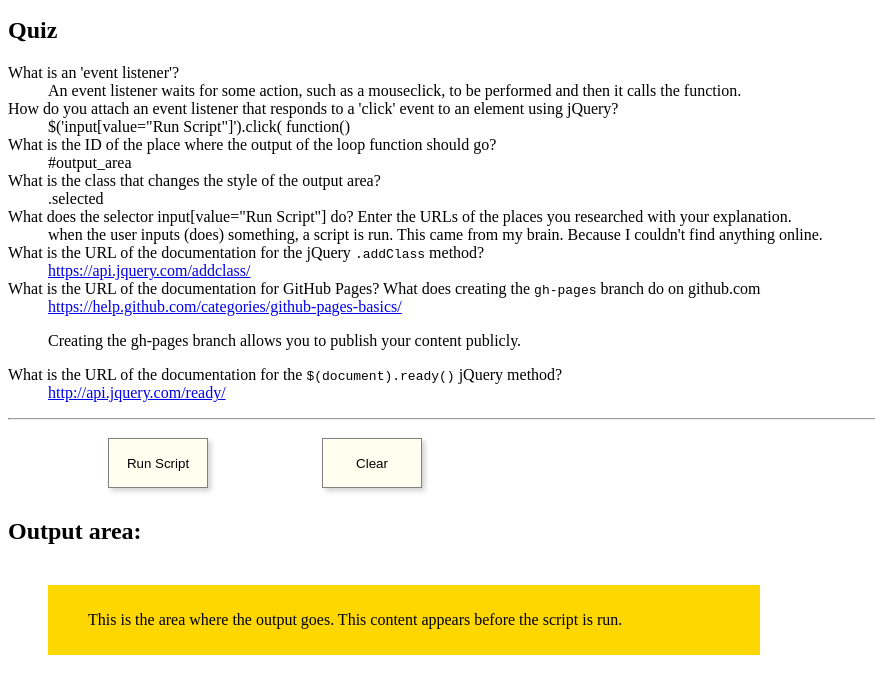
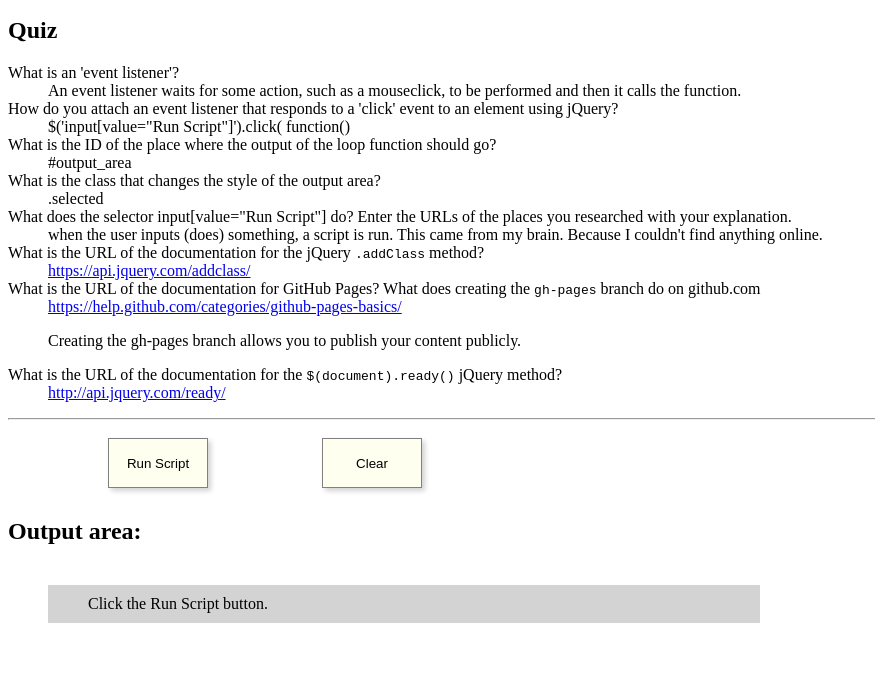
Before and after one commit to CelinaQ/jQ, a plain HTML site: page index.html in a window 1280 px wide. Both pictures are taken after a click on the button "Clear". Shown: the part 87-780 px from the top of the page, without its empty margins (0-875 px from the left). Drawn offline with nearby package versions, Linux system fonts and the light colour scheme.

Commit message:
created event listener and changed html text

```diff
--- a/index.html
+++ b/index.html
@@ -57,8 +57,8 @@
         // attach an event listener to the Clear button here
         $('input[value="Clear"]').click( function(){
           console.log('Caught a "Run Script" click event.');
-          $("#output_area").addClass( 'selected');
-          alert("The looping function should go here.");
+          $("#output_area").removeClass( 'selected');
+          $("#output_area").html("Click the Run Script button.");
         });
       }); // end of $(document).ready
       /*
```
